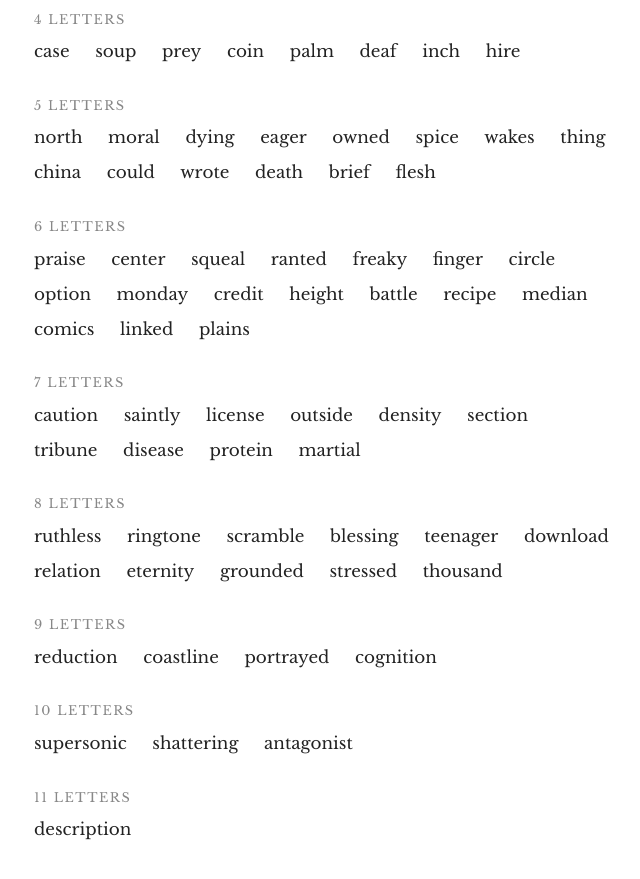
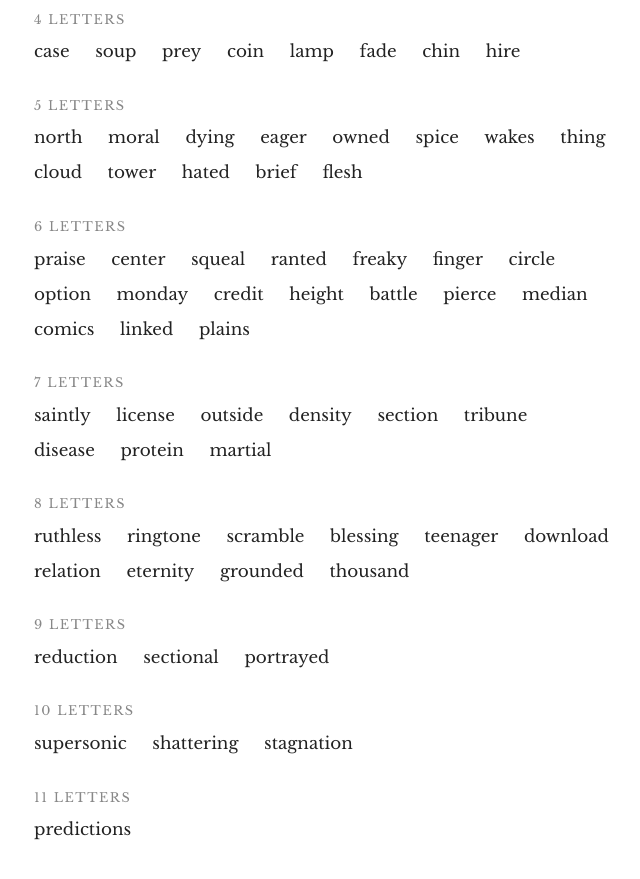
Before and after one commit to rothos/rothos.github.io, a plain HTML site: page puzzles/index.html in a window 1280 px wide. Shown: the part 2040-2919 px from the top of the page, without its empty margins (318-958 px from the left). Drawn offline with nearby package versions, Linux system fonts and the light colour scheme.

Commit message:
Anagrams: swap word/answer direction on several pairs, comment out easy ones

```diff
--- a/puzzles/index.html
+++ b/puzzles/index.html
@@ -233,35 +233,35 @@
             <p class="intro">Each word below can be rearranged into <em>exactly one</em> other English word. Find it.</p>
             <div class="word-group">
                 <h3>4 letters</h3>
-                <ul class="words"><li data-a="YWNlcw==">case</li><!-- <li>else</li> --><li data-a="b3B1cw==">soup</li><li data-a="cHlyZQ==">prey</li><li data-a="aWNvbg==">coin</li><li data-a="bGFtcA==">palm</li><li data-a="ZmFkZQ==">deaf</li><li data-a="Y2hpbg==">inch</li><li data-a="aGVpcg==">hire</li></ul>
+                <ul class="words"><li data-a="YWNlcw==">case</li><!-- <li>else</li> --><li data-a="b3B1cw==">soup</li><li data-a="cHlyZQ==">prey</li><li data-a="aWNvbg==">coin</li><li data-a="cGFsbQ==">lamp</li><li data-a="ZGVhZg==">fade</li><li data-a="aW5jaA==">chin</li><li data-a="aGVpcg==">hire</li></ul>
             </div>
             <div class="word-group">
                 <h3>5 letters</h3>
-                <ul class="words"><li data-a="dGhvcm4=">north</li><li data-a="bW9sYXI=">moral</li><li data-a="ZGluZ3k=">dying</li><li data-a="YWdyZWU=">eager</li><li data-a="ZW5kb3c=">owned</li><li data-a="ZXBpY3M=">spice</li><li data-a="YXNrZXc=">wakes</li><li data-a="bmlnaHQ=">thing</li><li data-a="Y2hhaW4=">china</li><li data-a="Y2xvdWQ=">could</li><li data-a="dG93ZXI=">wrote</li><li data-a="aGF0ZWQ=">death</li><li data-a="ZmliZXI=">brief</li><li data-a="c2hlbGY=">flesh</li></ul>
+                <ul class="words"><li data-a="dGhvcm4=">north</li><li data-a="bW9sYXI=">moral</li><li data-a="ZGluZ3k=">dying</li><li data-a="YWdyZWU=">eager</li><li data-a="ZW5kb3c=">owned</li><li data-a="ZXBpY3M=">spice</li><li data-a="YXNrZXc=">wakes</li><li data-a="bmlnaHQ=">thing</li><!-- <li data-a="Y2hhaW4=">china</li> --><li data-a="Y291bGQ=">cloud</li><li data-a="d3JvdGU=">tower</li><li data-a="ZGVhdGg=">hated</li><li data-a="ZmliZXI=">brief</li><li data-a="c2hlbGY=">flesh</li></ul>
             </div>
             <div class="word-group">
                 <h3>6 letters</h3>
-                <ul class="words"><li data-a="YXNwaXJl">praise</li><li data-a="cmVjZW50">center</li><li data-a="ZXF1YWxz">squeal</li><li data-a="YXJkZW50">ranted</li><li data-a="ZmFrZXJ5">freaky</li><li data-a="ZnJpbmdl">finger</li><li data-a="Y2xlcmlj">circle</li><li data-a="cG90aW9u">option</li><!-- <li>demand</li> --><li data-a="ZHluYW1v">monday</li><li data-a="ZGlyZWN0">credit</li><li data-a="ZWlnaHRo">height</li><li data-a="dGFibGV0">battle</li><li data-a="cGllcmNl">recipe</li><li data-a="bWFpZGVu">median</li><li data-a="Y29zbWlj">comics</li><li data-a="a2luZGxl">linked</li><li data-a="c3BpbmFs">plains</li></ul>
+                <ul class="words"><li data-a="YXNwaXJl">praise</li><li data-a="cmVjZW50">center</li><li data-a="ZXF1YWxz">squeal</li><li data-a="YXJkZW50">ranted</li><li data-a="ZmFrZXJ5">freaky</li><li data-a="ZnJpbmdl">finger</li><li data-a="Y2xlcmlj">circle</li><li data-a="cG90aW9u">option</li><!-- <li>demand</li> --><li data-a="ZHluYW1v">monday</li><li data-a="ZGlyZWN0">credit</li><li data-a="ZWlnaHRo">height</li><li data-a="dGFibGV0">battle</li><li data-a="cmVjaXBl">pierce</li><li data-a="bWFpZGVu">median</li><li data-a="Y29zbWlj">comics</li><li data-a="a2luZGxl">linked</li><li data-a="c3BpbmFs">plains</li></ul>
             </div>
             <div class="word-group">
                 <h3>7 letters</h3>
-                <ul class="words"><li data-a="YXVjdGlvbg==">caution</li><li data-a="bmFzdGlseQ==">saintly</li><li data-a="c2lsZW5jZQ==">license</li><li data-a="dGVkaW91cw==">outside</li><li data-a="ZGVzdGlueQ==">density</li><li data-a="bm90aWNlcw==">section</li><li data-a="dHVyYmluZQ==">tribune</li><li data-a="c2Vhc2lkZQ==">disease</li><li data-a="cG9pbnRlcg==">protein</li><li data-a="bWFyaXRhbA==">martial</li></ul>
+                <ul class="words"><!-- <li data-a="YXVjdGlvbg==">caution</li> --><li data-a="bmFzdGlseQ==">saintly</li><li data-a="c2lsZW5jZQ==">license</li><li data-a="dGVkaW91cw==">outside</li><li data-a="ZGVzdGlueQ==">density</li><li data-a="bm90aWNlcw==">section</li><li data-a="dHVyYmluZQ==">tribune</li><li data-a="c2Vhc2lkZQ==">disease</li><li data-a="cG9pbnRlcg==">protein</li><li data-a="bWFyaXRhbA==">martial</li></ul>
             </div>
             <div class="word-group">
                 <h3>8 letters</h3>
-                <ul class="words"><li data-a="aHVzdGxlcnM=">ruthless</li><li data-a="bml0cm9nZW4=">ringtone</li><li data-a="Y2xhbWJlcnM=">scramble</li><li data-a="Z2xpYm5lc3M=">blessing</li><li data-a="Z2VuZXJhdGU=">teenager</li><li data-a="d29vZGxhbmQ=">download</li><li data-a="b3JpZW50YWw=">relation</li><li data-a="ZW50aXJldHk=">eternity</li><li data-a="dW5kZXJkb2c=">grounded</li><li data-a="ZGVzc2VydHM=">stressed</li><li data-a="aGFuZG91dHM=">thousand</li></ul>
+                <ul class="words"><li data-a="aHVzdGxlcnM=">ruthless</li><li data-a="bml0cm9nZW4=">ringtone</li><li data-a="Y2xhbWJlcnM=">scramble</li><li data-a="Z2xpYm5lc3M=">blessing</li><li data-a="Z2VuZXJhdGU=">teenager</li><li data-a="d29vZGxhbmQ=">download</li><li data-a="b3JpZW50YWw=">relation</li><li data-a="ZW50aXJldHk=">eternity</li><li data-a="dW5kZXJkb2c=">grounded</li><!-- <li data-a="ZGVzc2VydHM=">stressed</li> --><li data-a="aGFuZG91dHM=">thousand</li></ul>
             </div>
             <div class="word-group">
                 <h3>9 letters</h3>
-                <ul class="words"><li data-a="aW50cm9kdWNl">reduction</li><li data-a="c2VjdGlvbmFs">coastline</li><li data-a="cHJlZGF0b3J5">portrayed</li><li data-a="aW5jb2duaXRv">cognition</li></ul>
+                <ul class="words"><li data-a="aW50cm9kdWNl">reduction</li><li data-a="Y29hc3RsaW5l">sectional</li><li data-a="cHJlZGF0b3J5">portrayed</li><!-- <li data-a="aW5jb2duaXRv">cognition</li> --></ul>
             </div>
             <div class="word-group">
                 <h3>10 letters</h3>
-                <ul class="words"><li data-a="cGVyY3Vzc2lvbg==">supersonic</li><li data-a="c3RyYWlnaHRlbg==">shattering</li><li data-a="c3RhZ25hdGlvbg==">antagonist</li></ul>
+                <ul class="words"><li data-a="cGVyY3Vzc2lvbg==">supersonic</li><li data-a="c3RyYWlnaHRlbg==">shattering</li><li data-a="YW50YWdvbmlzdA==">stagnation</li></ul>
             </div>
             <div class="word-group">
                 <h3>11 letters</h3>
-                <ul class="words"><li data-a="cHJlZGljdGlvbnM=">description</li></ul>
+                <ul class="words"><li data-a="ZGVzY3JpcHRpb24=">predictions</li></ul>
             </div>
         </section>
     </main>
```
